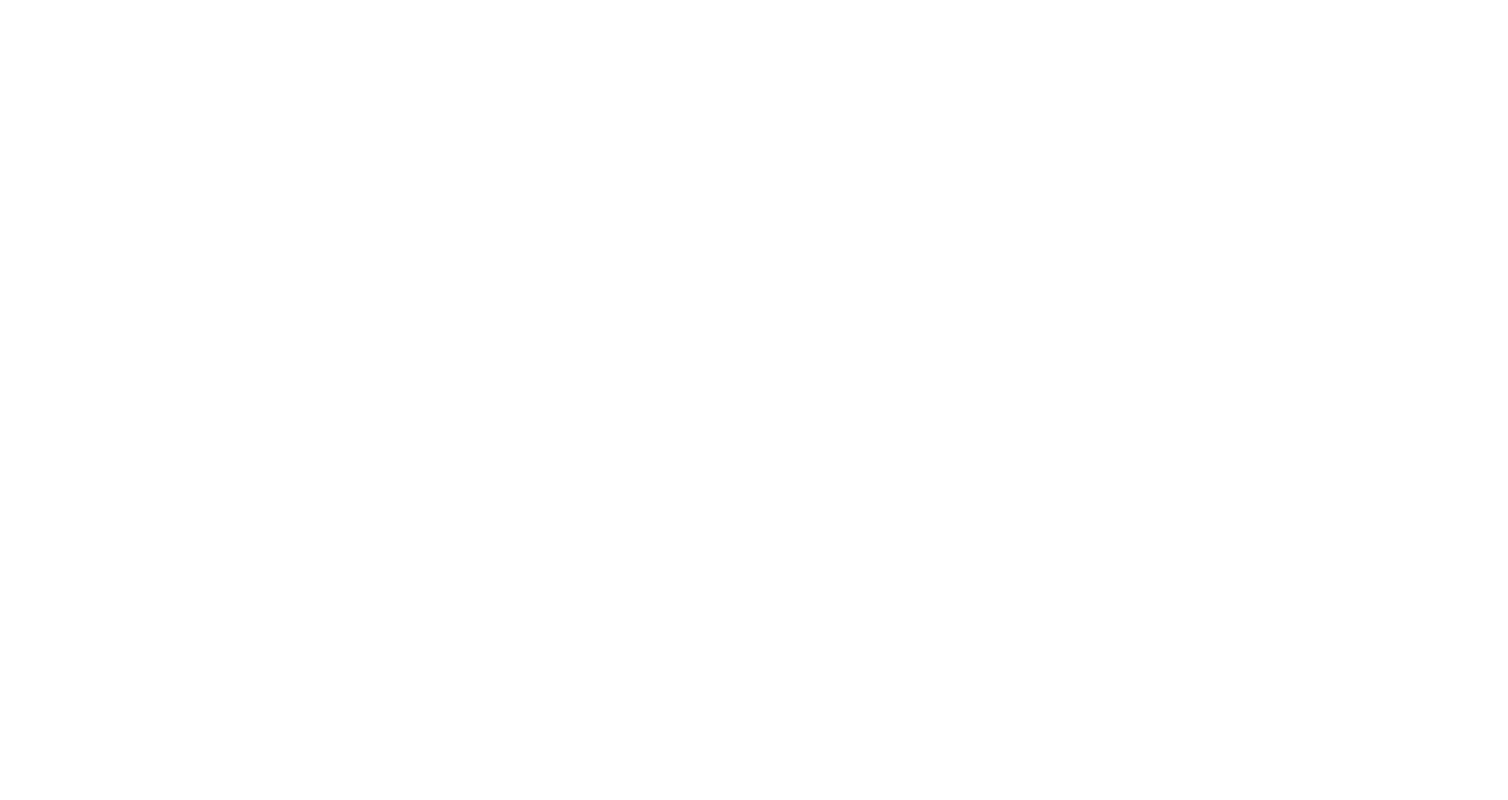
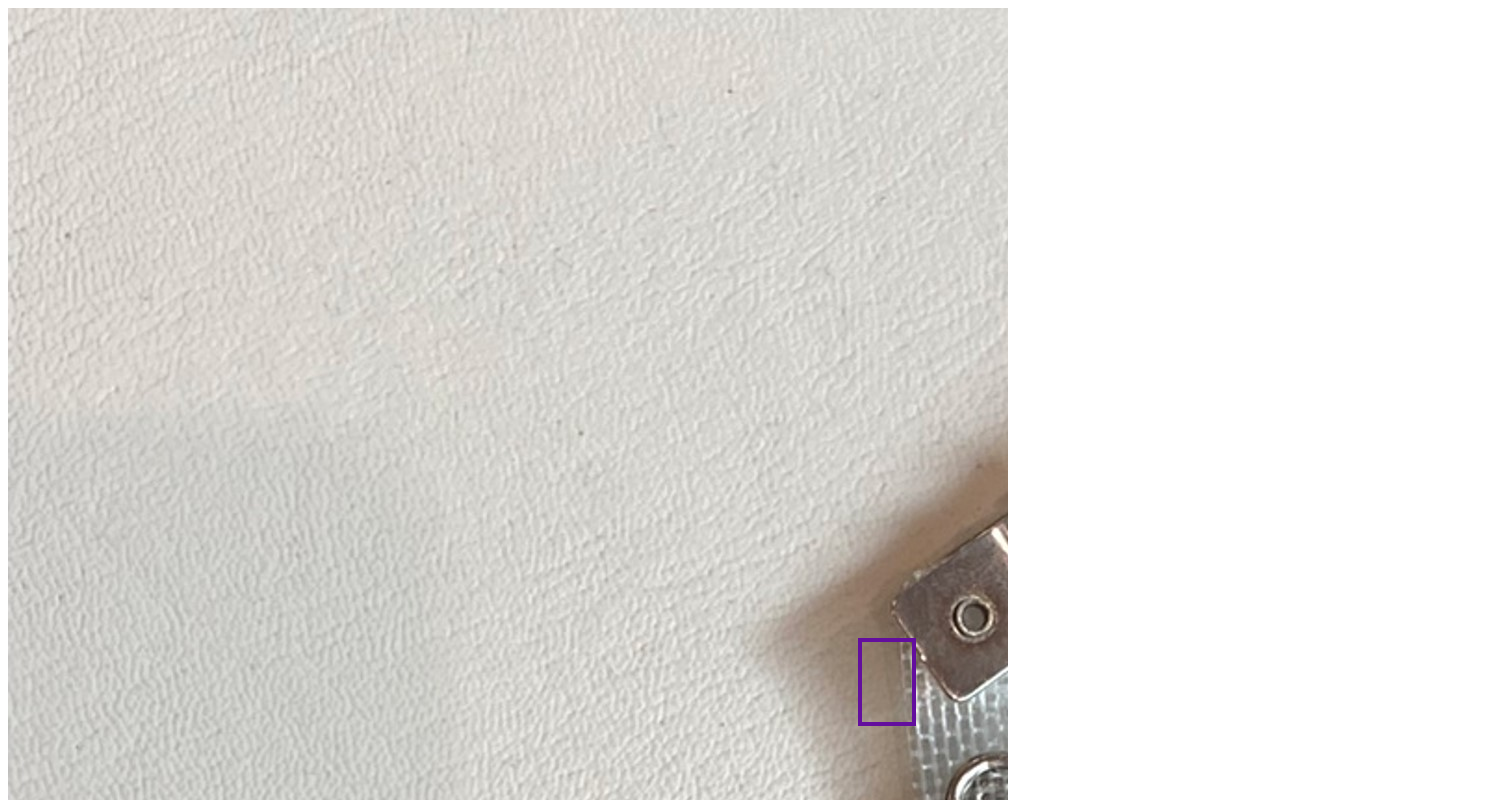
Before and after one commit to Firenzo/lab-day-6, a Nuxt app: page /receptie in a window 1280 px wide. Before the commit this address had no page. Shown: the top 800 px of the page, 1508 px wide, since content can reach past the window. Built offline with nearby package versions, Linux system fonts and the light colour scheme.

Commit message:
Add pasje

```diff
--- /dev/null
+++ b/pages/receptie.vue
@@ -0,0 +1,39 @@
+<template>
+    <div class="overlay">
+      <NuxtLink class="button" to="page3"></NuxtLink>
+    </div>
+  </div>
+</template>
+
+<script>
+export default {
+  name: "IndexPage",
+};
+</script>
+
+<style lang="scss">
+@use "styles/main" as *;
+.overlay {
+  background: url("../assets/pictures/pasje.jpg") no-repeat;
+  width: 1000px;
+  height: 1333px;
+  z-index: 10;
+  position: absolute;
+  font-family: sans-serif;
+}
+.button {
+  position: relative;
+    top: 630px;
+    left: 850px;
+    display: block;
+    background-color: transparent;
+    width: 50px;
+    height: 80px;
+    border: 4px solid #630e9e;
+
+    &:hover {
+      border-color: #0070ae;
+    }
+}
+
+</style>
```
Also changed, not shown: assets/pictures/pasje-oud.jpg (added), assets/pictures/pasje.jpg.
